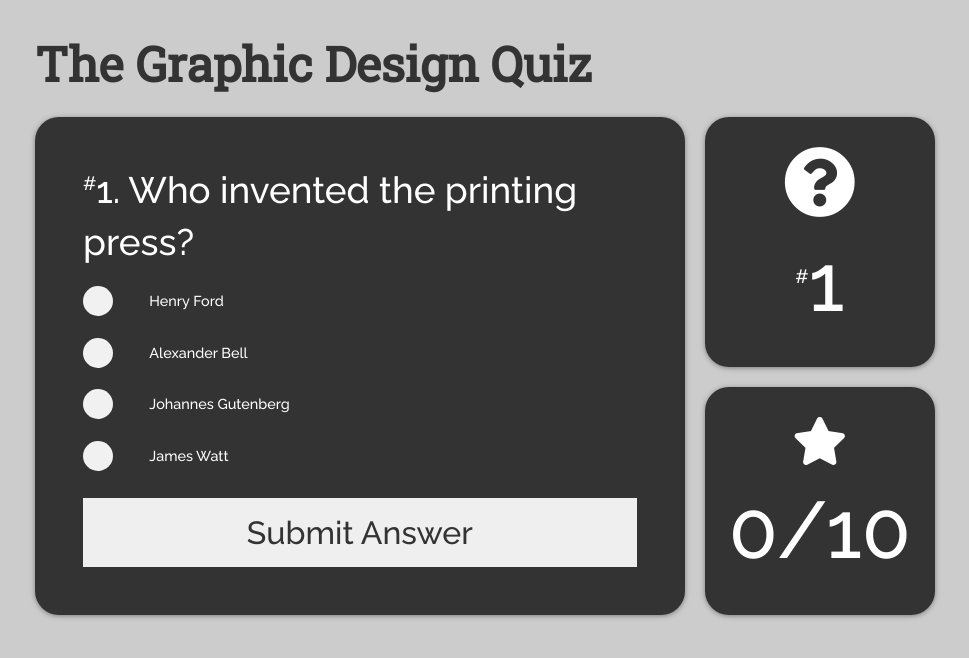
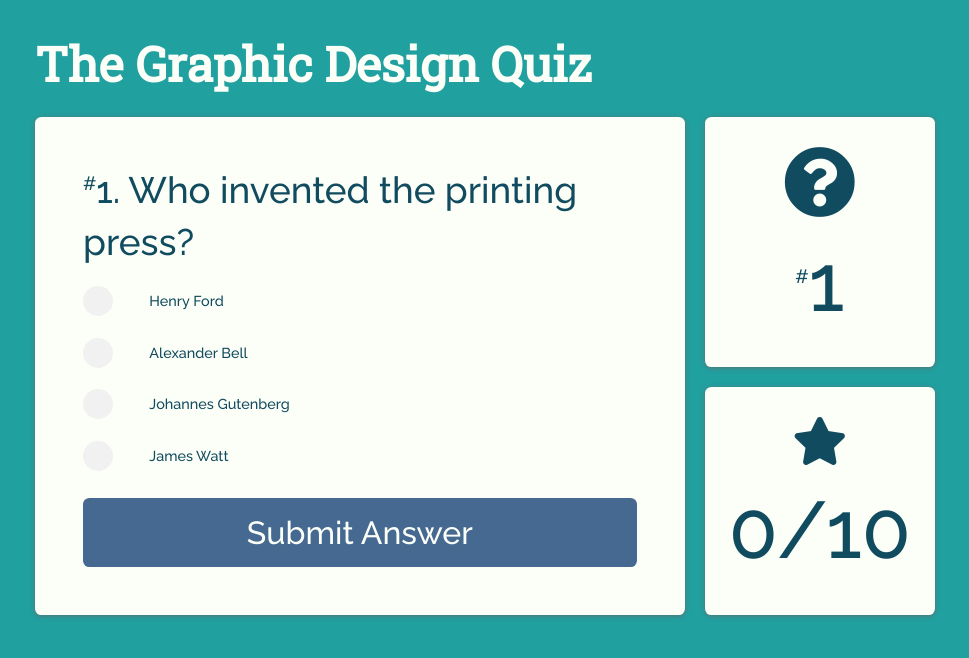
Before and after one commit to Nathan3p0/quizapp, a plain HTML site: page index.html in a window 1280 px wide. Both pictures are taken after a click on the button "START". Shown: the whole page, without its empty margins (155-1124 px from the left). Drawn offline with nearby package versions, Linux system fonts and the light colour scheme.

Commit message:
added new color scheme with high contrast for visually impaired

```diff
--- a/style.css
+++ b/style.css
@@ -3,9 +3,9 @@
 /* CSS Variables */
 :root {
         --primary: #ddd;
-        --dark: #333;
-        --light: #fff;
-        --green: #8bdb66;
+        --light: #fcfff7;
+        --dark: #114b5f;
+        --red: #d52941;
         --shadow: 0 1px 5px rgba(104, 104, 104, 0.8);
 }
 /* Base Styling */
@@ -14,11 +14,11 @@
     padding: 0;
     box-sizing: border-box;
     font-family: 'Raleway', sans-serif;
-    color: var(--light);
+    color: var(--dark);
 }
 
 body {
-    background: #ccc;
+    background: #21a0a0;
     margin: 30px 50px;
     line-height: 1.4;
 }
@@ -41,7 +41,7 @@ body {
 }
 
 .right-box {
-    background: var(--dark);
+    background: var(--light);
     display: grid;
     align-items: center;
     justify-items: center;
@@ -51,14 +51,14 @@ body {
 
 .right-box-a {
     grid-area: right-box-a;
-    border-radius: 1.5rem;
+    border-radius: .4rem;
     min-height: 200px;
     font-size: 1.5rem;
 }
 
 .right-box-b {
     grid-area: right-box-b;
-    border-radius: 1.5rem;
+    border-radius: .4rem;
     min-height: 200px;
     padding-top: 25px;
     padding-bottom: 25px;
@@ -67,7 +67,7 @@ body {
 .questions {
     grid-area: questions;
     min-height: 400px;
-    background: var(--dark);
+    background: var(--light);
     background-size: cover;
     background-position: center;
     padding: 3rem;
@@ -76,7 +76,7 @@ body {
     align-items: start;
     justify-content: center;
     box-shadow: var(--shadow);
-    border-radius: 1.5rem;
+    border-radius: .4rem;
 }
 
 .questionnum, .numcorrect {
@@ -122,7 +122,7 @@ body {
 
 h1 {
     font-family: 'Roboto Slab', serif;
-    color: var(--dark);
+    color: var(--light);
     font-size: 3rem;
 }
 
@@ -160,6 +160,10 @@ sup {
     font-size: 1.2rem;
 }
 
+.fa-arrow-right, .fa-undo {
+    color: var(--light);
+}
+
 /* Form Styling */
 form {
     width: 100%;
@@ -185,6 +189,7 @@ fieldset {
      cursor: pointer;
      margin-right: 7px;
      outline: none;
+     transition: background-color .3s;
 }
 .form-radio:checked::before {
      position: absolute;
@@ -195,31 +200,39 @@ fieldset {
      transform: rotate(40deg);
 }
 .form-radio:hover {
-     background-color: var(--green);
+     background-color: var(--red);
 }
 .form-radio:checked {
-     background-color: var(--green);
+     background-color: var(--red);
 }
 label {
      font-size: .9rem;
      cursor: pointer;
      padding: 20px;
-     transition: color .8s;
-     transition-timing-function: ease-in-out;
+     transition: color .3s;
 }
 
 label:hover {
-    color: var(--green);
+    color: var(--red);
 }
 
 .btn {
-    color: var(--dark);
+    color: var(--light);
+    background: #456990;
     width: 100%;
     padding: 1rem 1.3rem;
     text-decoration: none;
     border: 0;
     margin-top: 1.5rem;
     font-size: 2rem;
+    border-radius: .4rem;
+    transition: padding .8s, box-shadow .8s;
+    cursor: pointer;
+}
+
+.btn:hover {
+    padding: 1.2rem;
+    box-shadow: var(--shadow);
 }
 
 /* Media Queries */
```
